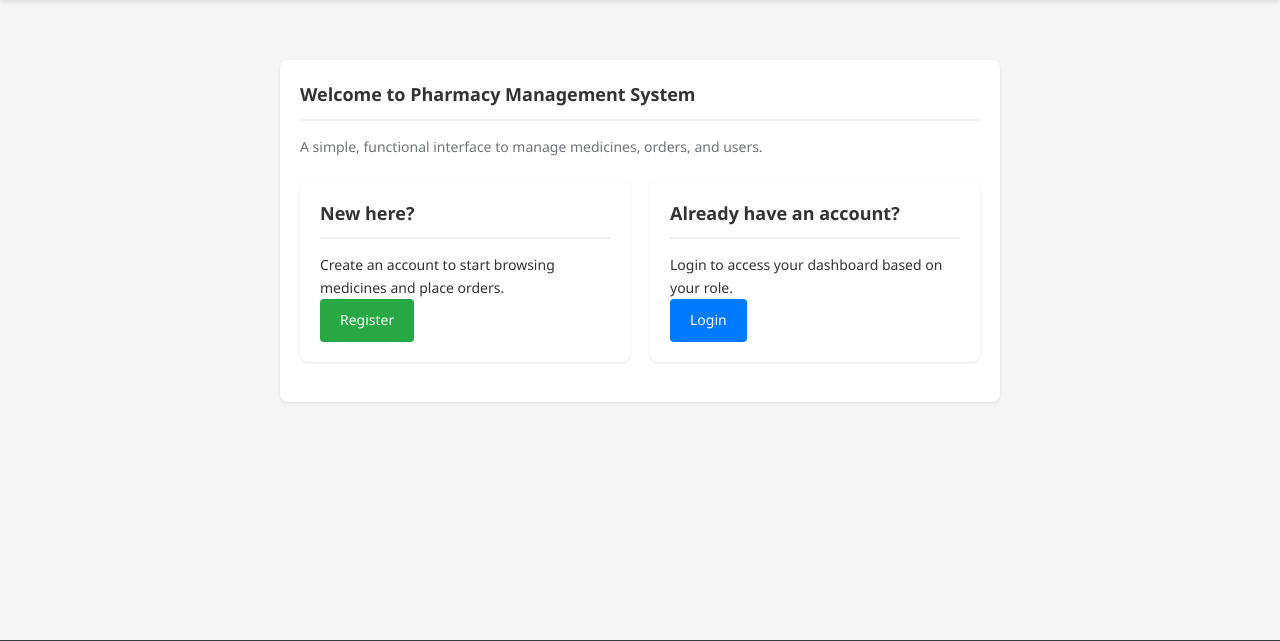
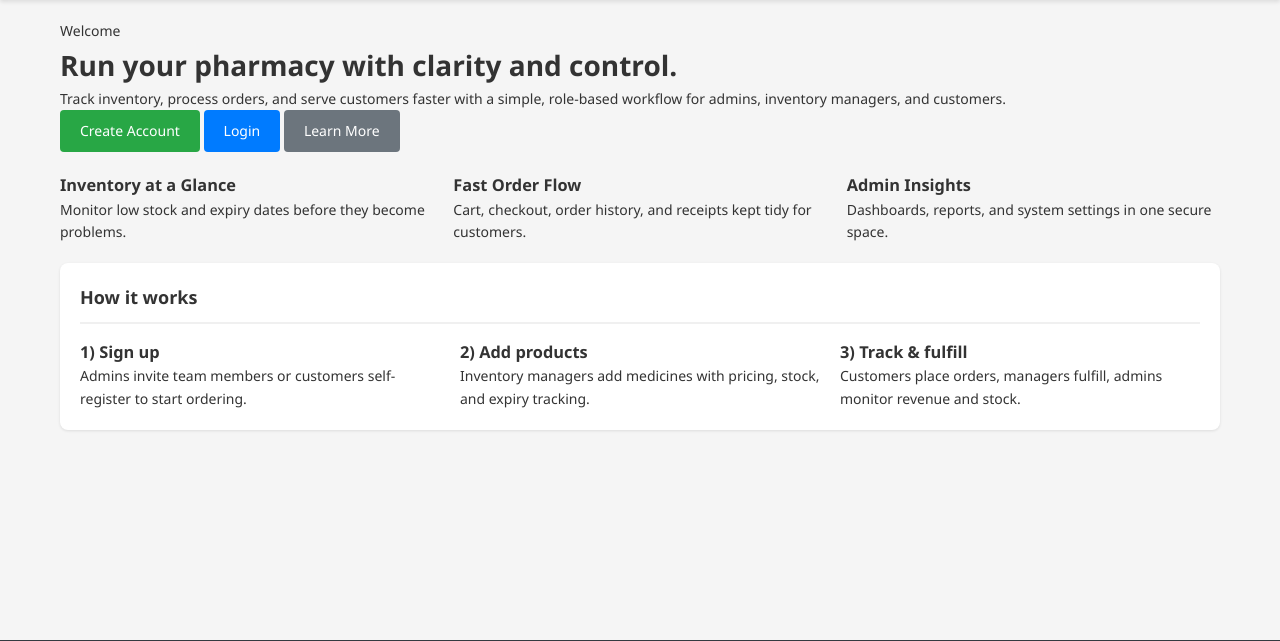
Before and after one commit to TanmoyGG/WebTech_Project-Pharmacy_Management_System, a PHP site: page /WebTech_Project-Pharmacy_Management_System/ in a window 1280 px wide. Shown: the part 68-709 px from the top of the page. Run offline with PHP 8.4, Linux system fonts and the light colour scheme; data comes from the database, SQL or seed files in the repository.

Commit message:
redesigned the index page

```diff
--- a/app/views/home/index.php
+++ b/app/views/home/index.php
@@ -1,21 +1,47 @@
 <?php $pageTitle = 'Welcome'; include_once __DIR__ . '/../layouts/header.php'; ?>
 
-<div class="card" style="max-width: 720px; margin: 40px auto;">
-    <div class="card-header">Welcome to Pharmacy Management System</div>
-    <div class="card-body">
-        <p class="text-muted">A simple, functional interface to manage medicines, orders, and users.</p>
+<div class="page-hero">
+    <div class="hero-content">
+        <p class="eyebrow">Welcome</p>
+        <h1>Run your pharmacy with clarity and control.</h1>
+        <p class="lead">Track inventory, process orders, and serve customers faster with a simple, role-based workflow for admins, inventory managers, and customers.</p>
+        <div class="hero-actions">
+            <a href="<?php echo BASE_URL; ?>/auth/register" class="btn btn-success">Create Account</a>
+            <a href="<?php echo BASE_URL; ?>/auth/login" class="btn btn-primary">Login</a>
+            <a href="<?php echo BASE_URL; ?>/home/about" class="btn btn-secondary">Learn More</a>
+        </div>
+    </div>
+</div>
 
-        <div class="grid-2 mt-20">
-            <div class="card">
-                <div class="card-header">New here?</div>
-                <p>Create an account to start browsing medicines and place orders.</p>
-                <a href="<?php echo BASE_URL; ?>/auth/register" class="btn btn-success">Register</a>
-            </div>
-            <div class="card">
-                <div class="card-header">Already have an account?</div>
-                <p>Login to access your dashboard based on your role.</p>
-                <a href="<?php echo BASE_URL; ?>/auth/login" class="btn btn-primary">Login</a>
-            </div>
+<div class="grid-3 mt-20">
+    <div class="highlight-card">
+        <h3>Inventory at a Glance</h3>
+        <p>Monitor low stock and expiry dates before they become problems.</p>
+    </div>
+    <div class="highlight-card">
+        <h3>Fast Order Flow</h3>
+        <p>Cart, checkout, order history, and receipts kept tidy for customers.</p>
+    </div>
+    <div class="highlight-card">
+        <h3>Admin Insights</h3>
+        <p>Dashboards, reports, and system settings in one secure space.</p>
+    </div>
+</div>
+
+<div class="card mt-20">
+    <div class="card-header">How it works</div>
+    <div class="grid-3">
+        <div class="mini-feature">
+            <h3>1) Sign up</h3>
+            <p>Admins invite team members or customers self-register to start ordering.</p>
+        </div>
+        <div class="mini-feature">
+            <h3>2) Add products</h3>
+            <p>Inventory managers add medicines with pricing, stock, and expiry tracking.</p>
+        </div>
+        <div class="mini-feature">
+            <h3>3) Track & fulfill</h3>
+            <p>Customers place orders, managers fulfill, admins monitor revenue and stock.</p>
         </div>
     </div>
 </div>
```
